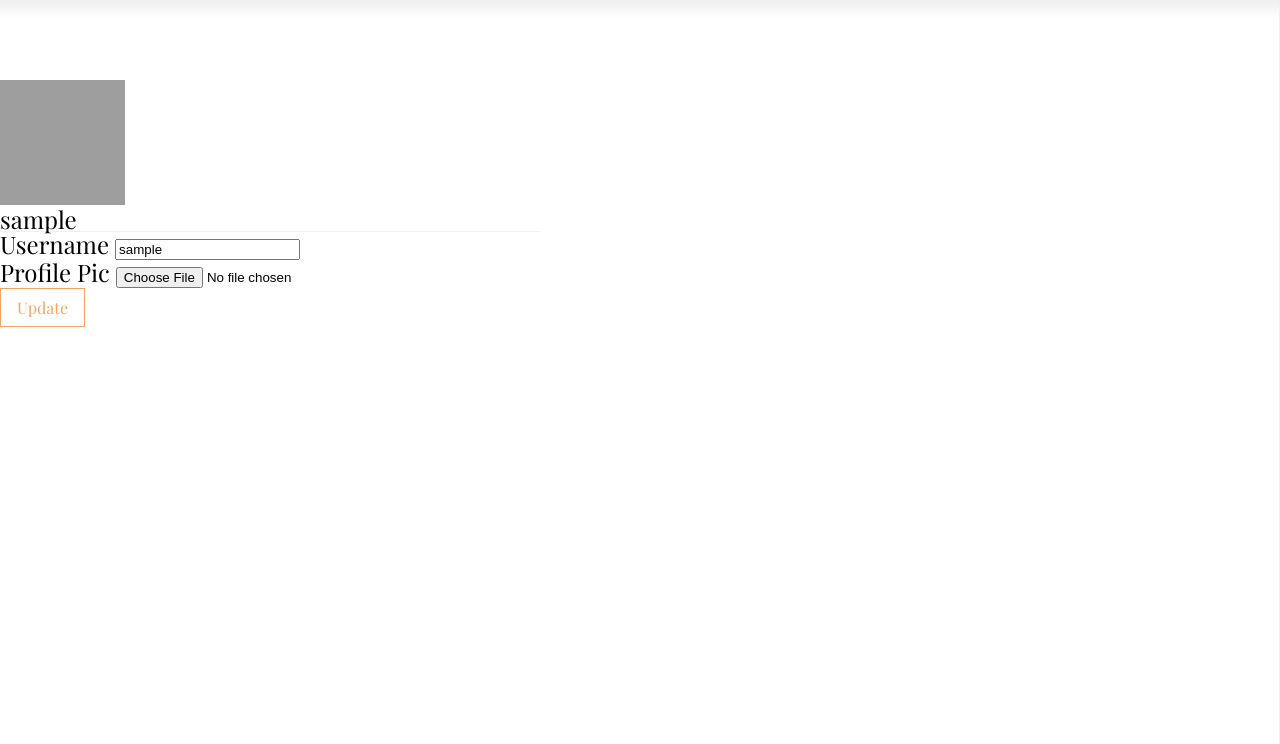
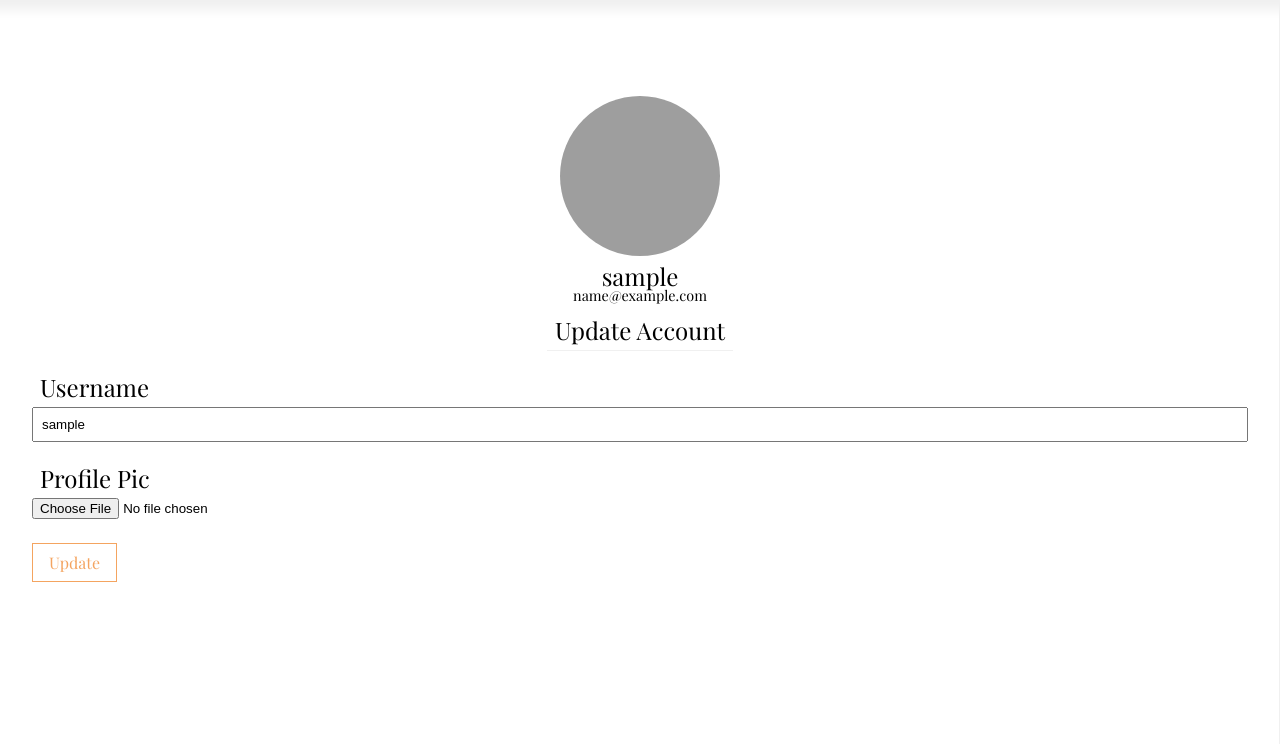
Before and after one commit to Code-Institute-Submissions/blog-1, a Flask app: page /account in a window 1280 px wide. Shown: the part 56-800 px from the top of the page. Run offline with Flask 2, Linux system fonts and the light colour scheme; the visitor is signed in with stand-in values (Sample User, id 1); some libraries are stand-ins or nearby versions; grey boxes are pictures that could not be loaded.

Commit message:
Updated account page design.

```diff
--- /dev/null
+++ b/blog/static/styles/account.css
@@ -0,0 +1,20 @@
+.account-profile-pic {
+    width: 10rem;
+    height: 10rem;
+    text-align: center;
+    border-radius: 50%;
+}
+
+.account-profile-pic-container {
+    display: flex;
+    justify-content: center;
+}
+
+.account-username {
+    text-align: center;
+}
+
+.account-email {
+    font-size: .9rem;
+    text-align: center;
+}
--- a/blog/templates/layout.html
+++ b/blog/templates/layout.html
@@ -15,6 +15,7 @@
   <link rel="stylesheet" href="{{ url_for('static', filename='styles/main.css') }}" type="text/css">
   <link rel="stylesheet" href="{{ url_for('static', filename='styles/nav.css') }}" type="text/css">
   <link rel="stylesheet" href="{{ url_for('static', filename='styles/form.css') }}" type="text/css">
+  <link rel="stylesheet" href="{{ url_for('static', filename='styles/account.css') }}" type="text/css">
 
   {% if title %}
   <title>Blog - {{ title }}</title>
--- a/blog/templates/users/account.html
+++ b/blog/templates/users/account.html
@@ -1,47 +1,43 @@
 {% extends "layout.html" %}
 
 {% block content %}
-<div class="card mb-3 mx-auto" style="max-width: 540px;">
-  <div class="row no-gutters mx-auto">
-    <div class="col-md-4 my-4">
-      <img src="{{ profile_pic }}" class="img-thumbnail" alt="..." width=125 height=125 style="border: none;">
+<div class="padding">
+  <div class="account-profile-pic-container">
+    <img class="account-profile-pic padding" src="{{ profile_pic }}" alt="Profile picture.">
   </div>
-    <div class="col-md-8">
-      <div class="card-body">
-        <h5 class="card-title border-bottom">{{ current_user.username }}</h5>
-        <form method="POST" action="" enctype="multipart/form-data">
+  <div class="account-username">{{ current_user.username }}</div>
+  <div class="account-email">{{ current_user.email }}</div>
+  <div class="form padding">
+    <form method="POST" action="/account" enctype="multipart/form-data">
       {{ form.hidden_tag() }}
-          <fieldset class="form-group">
-            <div class="form-group">
-              {{ form.username.label(class="form-control-label") }}
+      <fieldset class="padding">
+        <legend class="form-legend border-bottom padding">Update Account</legend>
+        <div class="form-fieldgroup padding">
+          {{ form.username.label(class="form-field-label padding") }}
           <!-- Display any error occured during data validation. -->
           {% if form.username.errors %}
-              {{ form.username(class="form-control is-invalid") }}
-              <div class="invalid-feedback">
+          {{ form.username(class="form-field-error padding") }}
+          <div class="form-error">
             {% for error in form.username.errors %}
-                <span>{{ error }}</span>
+            <span class="form-error-message">{{ error }}</span>
             {% endfor %}
           </div>
           {% else %}
-              {{ form.username(class="form-control") }}
+          {{ form.username(class="form-field padding") }}
           {% endif %}
         </div>
-            <div class="form-group">
-              {{ form.profile_pic.label() }}
-              {{ form.profile_pic(class="form-control-file") }}
+        <div class="form-fieldgroup padding">
+          {{ form.profile_pic.label(class="form-field-label padding") }}
+          {{ form.profile_pic() }}
           {% if form.profile_pic.errors %}
           {% for error in form.profile_pic.errors %}
-              <span class="text-danger">{{ error }}</span>
+          <span class="form-error-message">{{ error }}</span>
           {% endfor %}
           {% endif %}
         </div>
       </fieldset>
-          <div class="form-group">
-            {{ form.submit(class="btn btn-outline-info") }}
-          </div>
+      {{ form.submit(class="form-button btn") }}
     </form>
   </div>
 </div>
-  </div>
-</div>
 {% endblock content %}
--- a/blog/templates/users/login.html
+++ b/blog/templates/users/login.html
@@ -3,7 +3,7 @@
 {% block content %}
 <!-- Login Form -->
 <div class="form padding">
-    <form method="POST" action="">
+    <form method="POST" action="/login">
         {{ form.hidden_tag() }}
         <fieldset class="padding">
             <legend class="form-legend border-bottom padding">Login</legend>
--- a/blog/templates/users/register.html
+++ b/blog/templates/users/register.html
@@ -3,7 +3,7 @@
 {% block content %}
 <!-- Register Form -->
 <div class="form padding">
-    <form method="POST" action="">
+    <form method="POST" action="/register">
         {{ form.hidden_tag() }}
         <fieldset class="padding">
             <legend class="form-legend border-bottom padding">Sign-Up</legend>
```
Also changed, not shown: blog/static/profile_pics/5e9ede9d455a0540.png (added), blog/static/profile_pics/df55d15a0e3fce35.jpg (added). Lines whose indentation alone changed are shown as unchanged.
